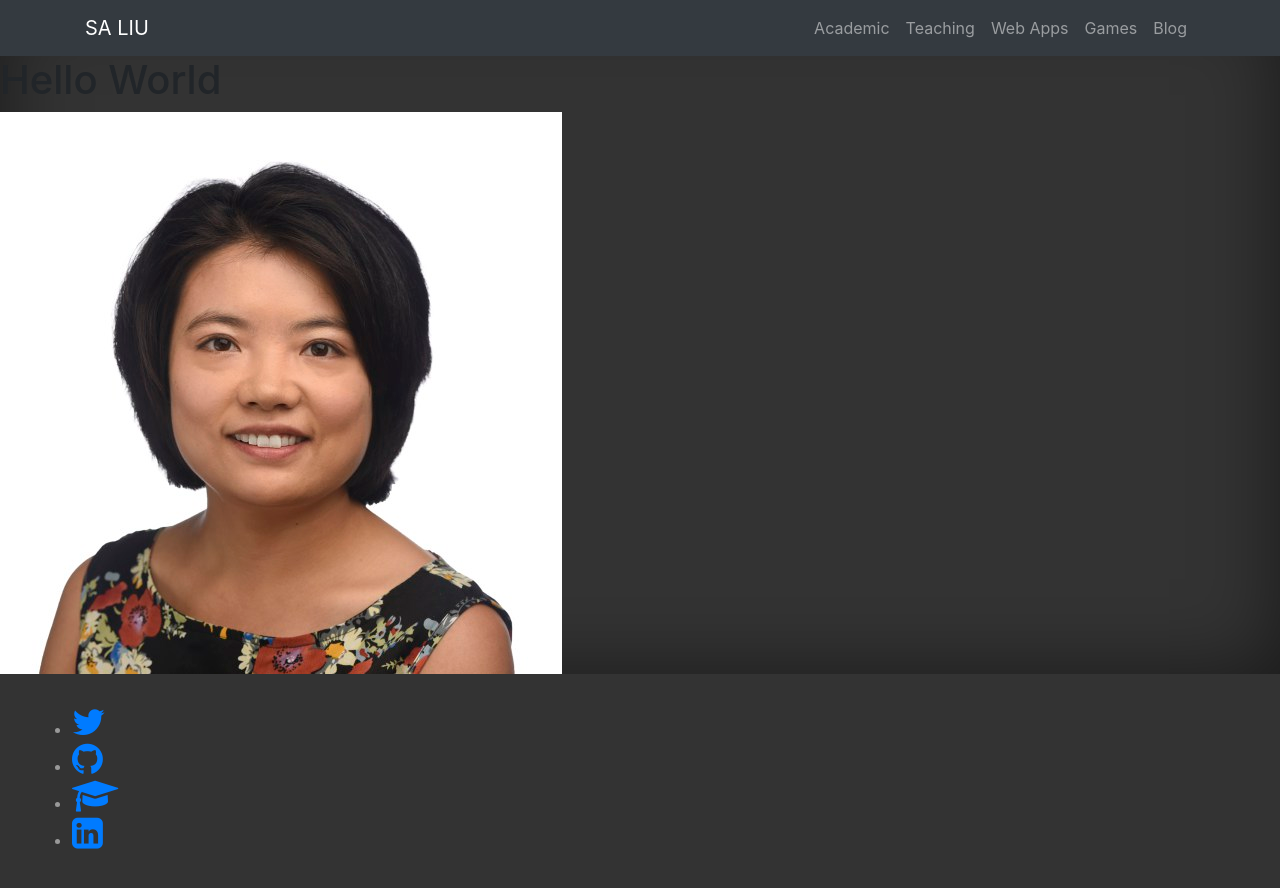
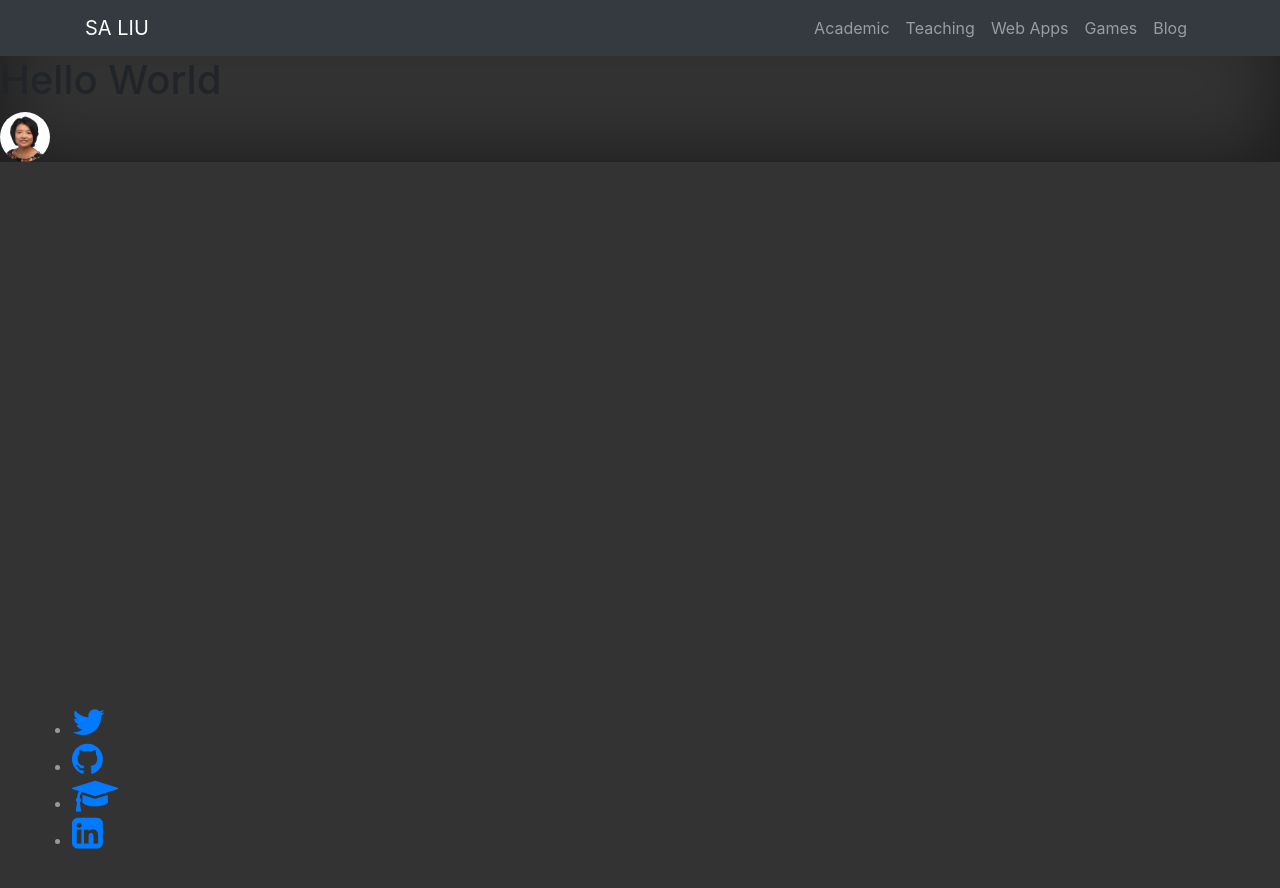
Before and after one commit to Tonicdragon6x66/saliudev.github.io, a Jekyll site: the page built from index.html, in a window 1280 px wide. Shown: the top 888 px of the page. Built offline with Jekyll 4.4.1, drawn with Linux system fonts in a browser that asks for light colours.

Commit message:
add avatar image

```diff
--- a/css/main.css
+++ b/css/main.css
@@ -29,3 +29,10 @@
     color: rgba(255,255,255,.5);
     padding: 2rem;
 }
+
+.avatar {
+  vertical-align: middle;
+  width: 50px;
+  height: 50px;
+  border-radius: 50%;
+}
--- a/index.html
+++ b/index.html
@@ -27,7 +27,7 @@
         <h1>Hello World</h1>
         <div class="row">
             <div class="col-sm-4">
-                <img  class="img-circle avatar" alt="Sa Liu" src="img/profile.jpg">
+                <img class="img-circle avatar" alt="Sa Liu" src="img/profile.jpg">
             </div>
             <div class="col-sm-8">
 
```
